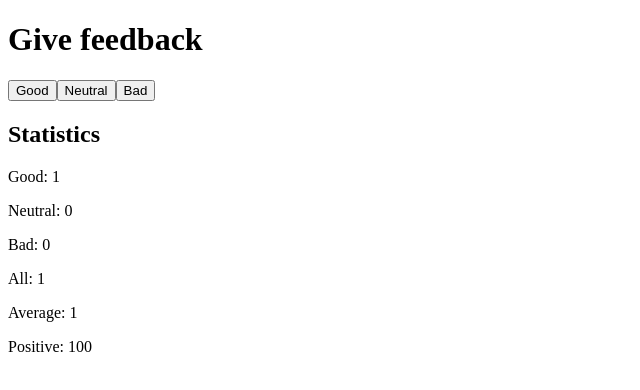
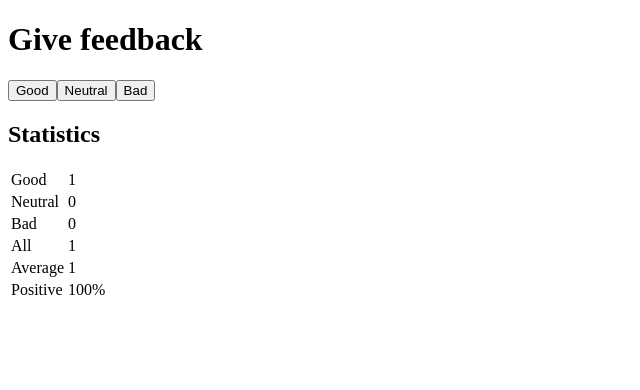
Before and after one commit to albpintado/full-stack-open, a React (Create React App) app in the folder part1/unicafe/: page / in a window 1280 px wide. Both pictures are taken after a click on the button "Good". Shown: the top 390 px of the page, without its empty margins (0-640 px from the left). Built offline with nearby package versions, Linux system fonts and the light colour scheme.

Commit message:
Step6, exercise 1.11

```diff
--- a/part1/unicafe/src/App.js
+++ b/part1/unicafe/src/App.js
@@ -5,15 +5,16 @@
 );
 
 const Statistic = (props) => (
-  <p>
-    {props.text}: {props.value}
-  </p>
+  <tr>
+    <td>{props.text}</td>
+    <td>{props.value}</td>
+  </tr>
 );
 
 const Statistics = (props) => {
   const all = props.good + props.neutral + props.bad;
   const average = (props.good - props.bad) / all;
-  const positive = (props.good * 100) / all;
+  const positive = (props.good * 100) / all + "%";
 
   if (all === 0) {
     return (
@@ -27,12 +28,16 @@
   return (
     <div>
       <h2>Statistics</h2>
+      <table>
+        <tbody>
           <Statistic text="Good" value={props.good} />
           <Statistic text="Neutral" value={props.neutral} />
           <Statistic text="Bad" value={props.bad} />
           <Statistic text="All" value={all} />
           <Statistic text="Average" value={average} />
           <Statistic text="Positive" value={positive} />
+        </tbody>
+      </table>
     </div>
   );
 };
```
Lines whose indentation alone changed are shown as unchanged.
